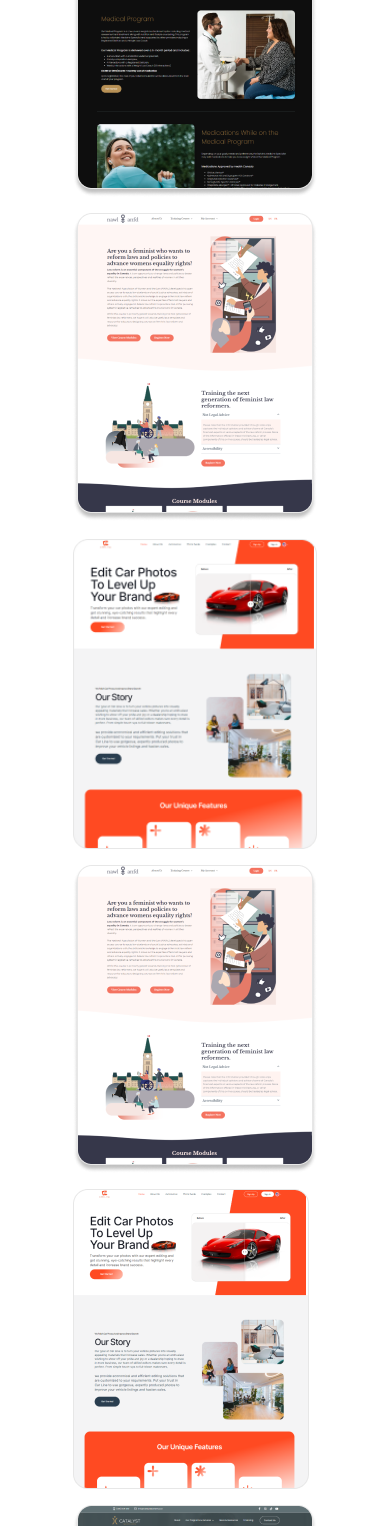
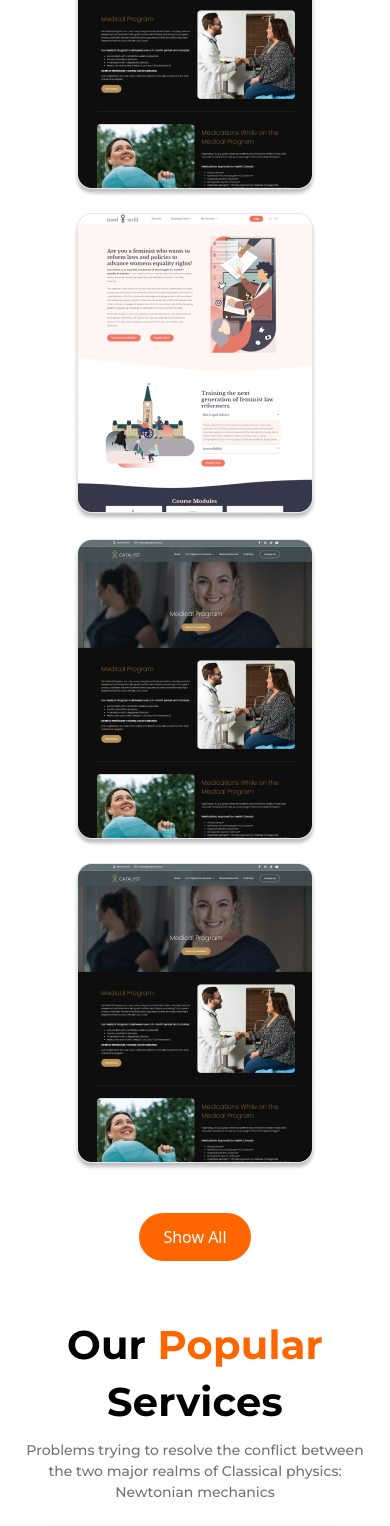
Before and after one commit to webcodesky/webcodesky-react, a React (Vite) app: page / in a window 390 px wide. Shown: the part 458-1984 px from the top of the page. Built offline with nearby package versions, Linux system fonts and the light colour scheme.

Commit message:
for mobile device show 4 card after click all but show all

```diff
--- a/src/Pages/Home/BannerProject/BannerProject.jsx
+++ b/src/Pages/Home/BannerProject/BannerProject.jsx
@@ -1,5 +1,89 @@
-// import img1 from '../../../assets/bannerImage/b1.png'
-// import img2 from '../../../assets/bannerImage/b2.png'
+// // import img1 from '../../../assets/bannerImage/b1.png'
+// // import img2 from '../../../assets/bannerImage/b2.png'
+// import img3 from "../../../assets/bannerImage/b3.png";
+// import img4 from "../../../assets/bannerImage/b4.png";
+// import img5 from "../../../assets/bannerImage/b5.png";
+// import img6 from "../../../assets/bannerImage/b6.png";
+// import img7 from "../../../assets/bannerImage/b7.png";
+// import img8 from "../../../assets/bannerImage/b8.png";
+// import img9 from "../../../assets/bannerImage/b9.png";
+// import img10 from "../../../assets/bannerImage/b10.png";
+// import img11 from "../../../assets/bannerImage/b11.png";
+// import img12 from "../../../assets/bannerImage/b12.png";
+// // import img13 from "../../../assets/bannerImage/b13.png";
+// // import img14 from "../../../assets/bannerImage/b14.png";
+
+// const BannerProject = () => {
+//   return (
+//     <div className="relative max-sm:pt-[1350px]">
+//       <div className="container mx-auto ">
+//         <div className="relative flex flex-wrap justify-center mx-auto gap-4 ">
+//           <div className="flex flex-col gap-4">
+//             <div className="md:h-[297px] md:w-[236px] rounded-xl ">
+//               <img src={img3} alt="" />
+//             </div>
+//             <div className="md:h-[297px] md:w-[236px] rounded-xl ">
+//               <img src={img4} alt="" />
+//             </div>
+//           </div>
+//           <div className="flex flex-col gap-4 md:mt-[80px]">
+//             <div className="md:h-[297px] md:w-[236px] rounded-xl ">
+//               <img src={img5} alt="" />
+//             </div>
+//             <div className="md:h-[297px] md:w-[236px] rounded-xl ">
+//               <img src={img6} alt="" />
+//             </div>
+//           </div>
+//           <div className="flex flex-col gap-4 md:mt-[230px]">
+//             <div className="md:h-[297px] md:w-[236px] rounded-xl ">
+//               <img src={img7} alt="" />
+//             </div>
+//             <div className="md:h-[297px] md:w-[236px] rounded-xl ">
+//               <img src={img8} alt="" />
+//             </div>
+//           </div>
+//           <div className="flex flex-col gap-4 md:mt-[80px]">
+//             <div className="md:h-[297px] md:w-[236px] rounded-xl ">
+//               <img src={img9} alt="" />
+//             </div>
+//             <div className="md:h-[297px] md:w-[236px] rounded-xl ">
+//               <img src={img10} alt="" />
+//             </div>
+//           </div>
+//           <div className="flex flex-col gap-4">
+//             <div className="md:h-[297px] md:w-[236px] rounded-xl ">
+//               <img src={img11} alt="" />
+//             </div>
+//             <div className="md:h-[297px] md:w-[236px] rounded-xl ">
+//               <img src={img12} alt="" />
+//             </div>
+//           </div>
+//           <div className="absolute -top-[1300px] md:-top-[160px] md:-left-[110px] flex flex-col gap-4 md:gap-0">
+//             <div className="md:h-[297px] md:w-[236px] w-full rounded-xl">
+//               <img src={img4} alt="" className="w-full h-full object-cover" />
+//             </div>
+//             <div className="md:h-[297px] md:w-[236px] w-full rounded-xl">
+//               <img src={img11} alt="" className="w-full h-full object-cover" />
+//             </div>
+//           </div>
+
+//           <div className="absolute -top-[650px] md:-top-[160px] md:-right-[110px] flex flex-col gap-4 md:gap-0">
+//             <div className="md:h-[297px] md:w-[236px] w-full rounded-xl">
+//               <img src={img3} alt="" className="w-full h-full object-cover" />
+//             </div>
+//             <div className="md:h-[297px] md:w-[236px] w-full rounded-xl">
+//               <img src={img11} alt="" className="w-full h-full object-cover" />
+//             </div>
+//           </div>
+//         </div>
+//       </div>
+//     </div>
+//   );
+// };
+
+// export default BannerProject;
+
+import { useState } from "react";
 import img3 from "../../../assets/bannerImage/b3.png";
 import img4 from "../../../assets/bannerImage/b4.png";
 import img5 from "../../../assets/bannerImage/b5.png";
@@ -10,14 +94,21 @@ import img9 from "../../../assets/bannerImage/b9.png";
 import img10 from "../../../assets/bannerImage/b10.png";
 import img11 from "../../../assets/bannerImage/b11.png";
 import img12 from "../../../assets/bannerImage/b12.png";
-// import img13 from "../../../assets/bannerImage/b13.png";
-// import img14 from "../../../assets/bannerImage/b14.png";
 
 const BannerProject = () => {
+  const [showAll, setShowAll] = useState(false);
+
+  const handleShowAll = () => {
+    setShowAll(!showAll);
+  };
+
   return (
     <div className="relative max-sm:pt-[1350px]">
       <div className="container mx-auto ">
         <div className="relative flex flex-wrap justify-center mx-auto gap-4 ">
+          {/* Initially visible cards */}
+          {showAll && (
+            <>
               <div className="flex flex-col gap-4">
                 <div className="md:h-[297px] md:w-[236px] rounded-xl ">
                   <img src={img3} alt="" />
@@ -34,6 +125,9 @@ const BannerProject = () => {
                   <img src={img6} alt="" />
                 </div>
               </div>
+
+              {/* Conditionally rendered cards */}
+
               <div className="flex flex-col gap-4 md:mt-[230px]">
                 <div className="md:h-[297px] md:w-[236px] rounded-xl ">
                   <img src={img7} alt="" />
@@ -58,7 +152,21 @@ const BannerProject = () => {
                   <img src={img12} alt="" />
                 </div>
               </div>
-          <div className="absolute -top-[1300px] md:-top-[160px] md:-left-[110px] flex flex-col gap-4 md:gap-0">
+            </>
+          )}
+
+          {/* Show All / Show Less button */}
+          <div className="w-full flex justify-center mt-6 md:hidden">
+            <button
+              className="px-6 py-3 bg-[#FF6600] text-white rounded-full"
+              onClick={handleShowAll}
+            >
+              {showAll ? "Show Less" : "Show All"}
+            </button>
+          </div>
+
+          {/* Absolute positioned images */}
+          <div className="absolute -top-[1300px] md:-top-[160px] md:-left-[110px] flex flex-col gap-4 ">
             <div className="md:h-[297px] md:w-[236px] w-full rounded-xl">
               <img src={img4} alt="" className="w-full h-full object-cover" />
             </div>
@@ -67,12 +175,12 @@ const BannerProject = () => {
             </div>
           </div>
 
-          <div className="absolute -top-[650px] md:-top-[160px] md:-right-[110px] flex flex-col gap-4 md:gap-0">
+          <div className="absolute -top-[650px] md:-top-[160px] md:-right-[110px] flex flex-col gap-4 ">
             <div className="md:h-[297px] md:w-[236px] w-full rounded-xl">
-              <img src={img3} alt="" className="w-full h-full object-cover" />
+              <img src={img4} alt="" className="w-full h-full object-cover" />
             </div>
             <div className="md:h-[297px] md:w-[236px] w-full rounded-xl">
-              <img src={img11} alt="" className="w-full h-full object-cover" />
+              <img src={img4} alt="" className="w-full h-full object-cover" />
             </div>
           </div>
         </div>
```
Lines whose indentation alone changed are shown as unchanged.
